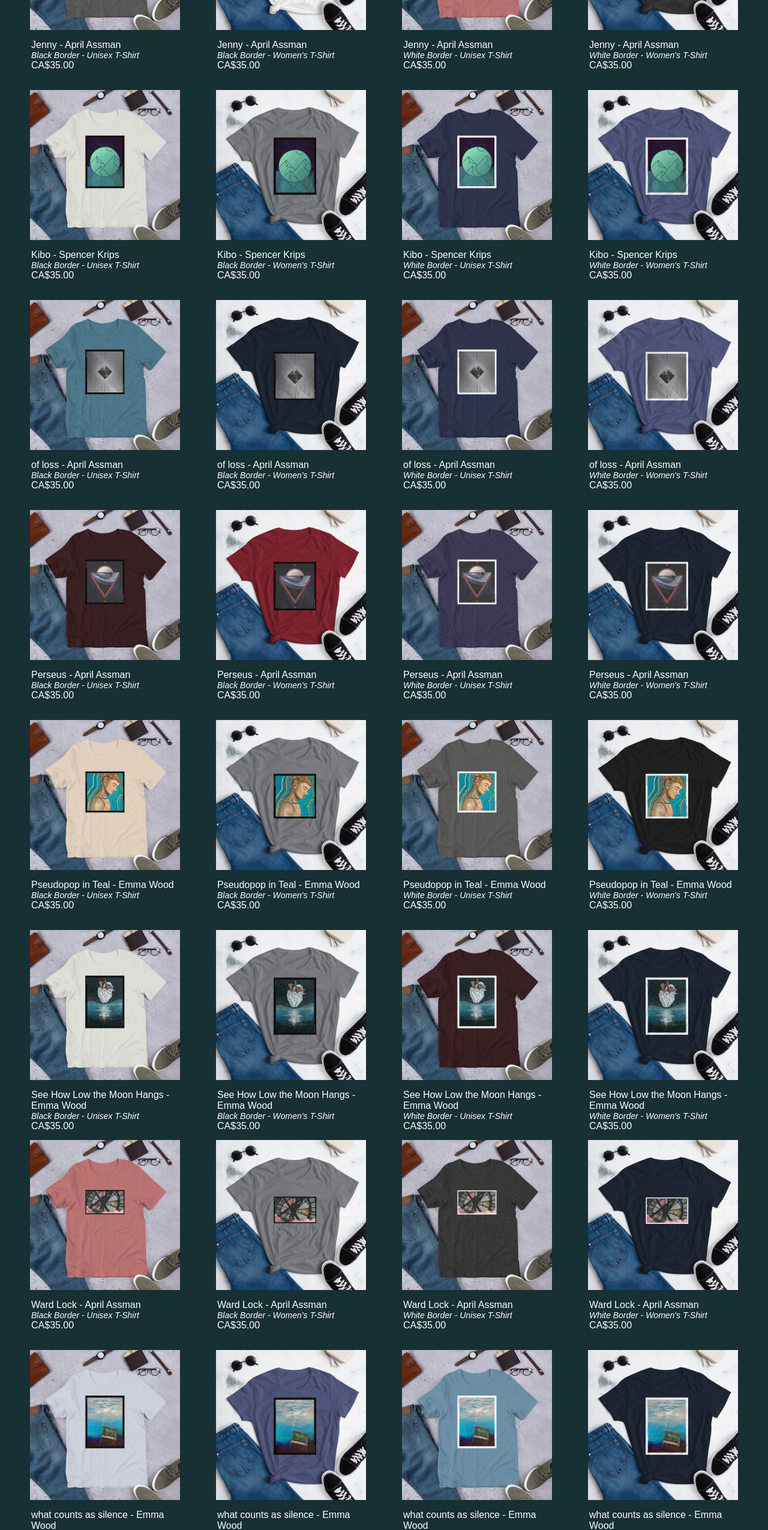
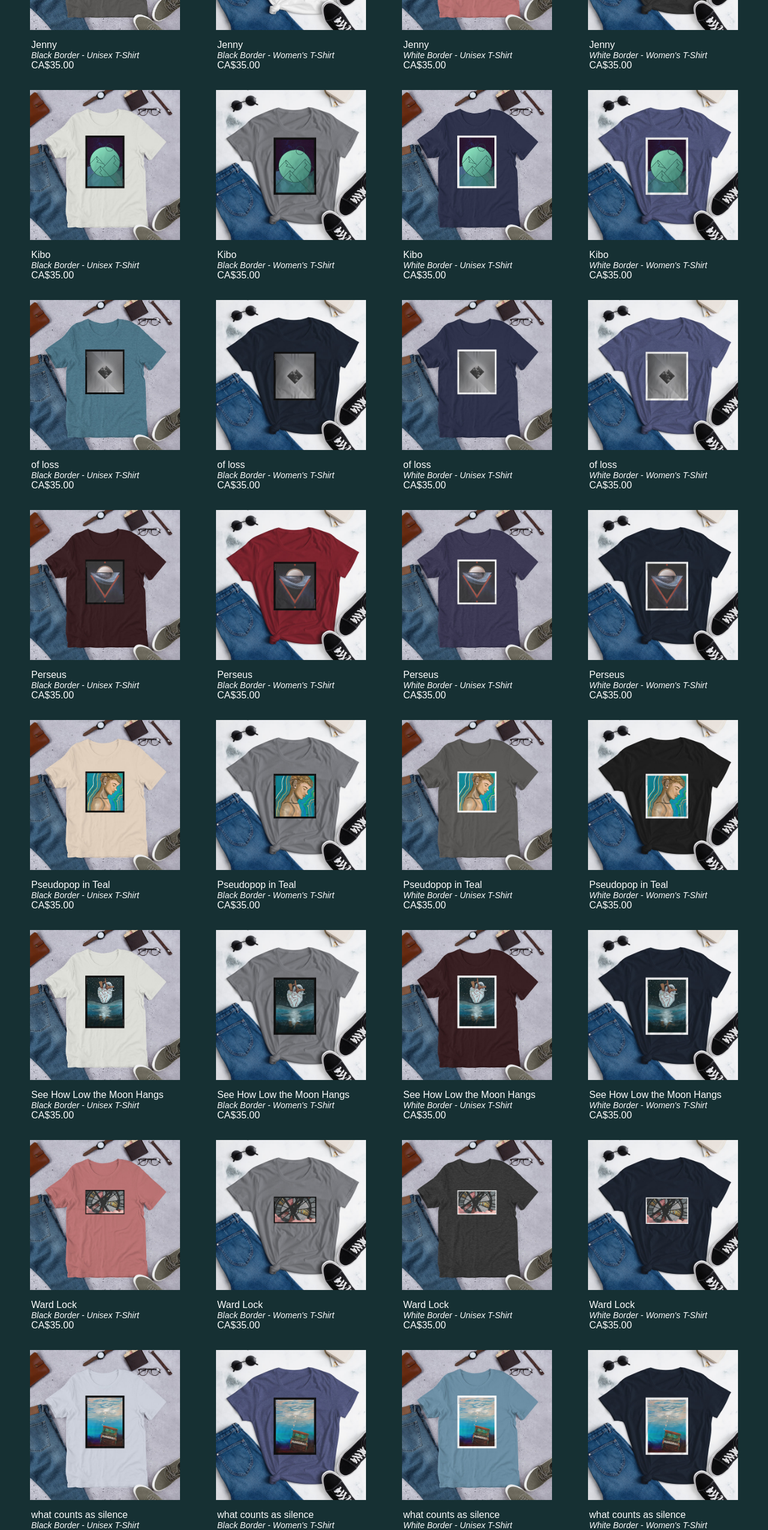
Before and after one commit to carmengoetz/spencer-krips-music, a Vue app: page /shop in a window 1280 px wide. Shown: the part 1095-3645 px from the top of the page at 60% size. Built offline with nearby package versions, Linux system fonts and the light colour scheme.

Commit message:
removed artist names form shirts

```diff
--- a/src/constants/shop.ts
+++ b/src/constants/shop.ts
@@ -118,7 +118,7 @@ export const Shop: Shop = {
       index: 8,
       id: 7584655278328,
       categories: [391403241720],
-      name: "Jenny - April Assman",
+      name: "Jenny",
       format: "Black Border - Unisex T-Shirt",
       price: 35,
       image: require("../assets/products/jenny-unisex-black.png"),
@@ -127,7 +127,7 @@ export const Shop: Shop = {
       index: 9,
       id: 7584651051256,
       categories: [391403241720],
-      name: "Jenny - April Assman",
+      name: "Jenny",
       format: "Black Border - Women's T-Shirt",
       price: 35,
       image: require("../assets/products/jenny-women-black.png"),
@@ -136,7 +136,7 @@ export const Shop: Shop = {
       index: 10,
       id: 7584654098680,
       categories: [391403241720],
-      name: "Jenny - April Assman",
+      name: "Jenny",
       format: "White Border - Unisex T-Shirt",
       price: 35,
       image: require("../assets/products/jenny-unisex-white.png"),
@@ -145,7 +145,7 @@ export const Shop: Shop = {
       index: 11,
       id: 7584650756344,
       categories: [391403241720],
-      name: "Jenny - April Assman",
+      name: "Jenny",
       format: "White Border - Women's T-Shirt",
       price: 35,
       image: require("../assets/products/jenny-women-white.png"),
@@ -154,7 +154,7 @@ export const Shop: Shop = {
       index: 12,
       id: 7584660881656,
       categories: [391403241720],
-      name: "Kibo - Spencer Krips",
+      name: "Kibo",
       format: "Black Border - Unisex T-Shirt",
       price: 35,
       image: require("../assets/products/kibo-unisex-black.png"),
@@ -163,7 +163,7 @@ export const Shop: Shop = {
       index: 13,
       id: 7584651542776,
       categories: [391403241720],
-      name: "Kibo - Spencer Krips",
+      name: "Kibo",
       format: "Black Border - Women's T-Shirt",
       price: 35,
       image: require("../assets/products/kibo-women-black.png"),
@@ -172,7 +172,7 @@ export const Shop: Shop = {
       index: 14,
       id: 7584657637624,
       categories: [391403241720],
-      name: "Kibo - Spencer Krips",
+      name: "Kibo",
       format: "White Border - Unisex T-Shirt",
       price: 35,
       image: require("../assets/products/kibo-unisex-white.png"),
@@ -181,7 +181,7 @@ export const Shop: Shop = {
       index: 15,
       id: 7584649904376,
       categories: [391403241720],
-      name: "Kibo - Spencer Krips",
+      name: "Kibo",
       format: "White Border - Women's T-Shirt",
       price: 35,
       image: require("../assets/products/kibo-women-white.png"),
@@ -190,7 +190,7 @@ export const Shop: Shop = {
       index: 16,
       id: 7584653574392,
       categories: [391403241720],
-      name: "of loss - April Assman",
+      name: "of loss",
       format: "Black Border - Unisex T-Shirt",
       price: 35,
       image: require("../assets/products/of-loss-unisex-black.png"),
@@ -199,7 +199,7 @@ export const Shop: Shop = {
       index: 17,
       id: 7584650526968,
       categories: [391403241720],
-      name: "of loss - April Assman",
+      name: "of loss",
       format: "Black Border - Women's T-Shirt",
       price: 35,
       image: require("../assets/products/of-loss-women-black.png"),
@@ -208,7 +208,7 @@ export const Shop: Shop = {
       index: 18,
       id: 7584653279480,
       categories: [391403241720],
-      name: "of loss - April Assman",
+      name: "of loss",
       format: "White Border - Unisex T-Shirt",
       price: 35,
       image: require("../assets/products/of-loss-unisex-white.png"),
@@ -217,7 +217,7 @@ export const Shop: Shop = {
       index: 19,
       id: 7584650166520,
       categories: [391403241720],
-      name: "of loss - April Assman",
+      name: "of loss",
       format: "White Border - Women's T-Shirt",
       price: 35,
       image: require("../assets/products/of-loss-women-white.png"),
@@ -226,7 +226,7 @@ export const Shop: Shop = {
       index: 20,
       id: 7584654000376,
       categories: [391403241720],
-      name: "Perseus - April Assman",
+      name: "Perseus",
       format: "Black Border - Unisex T-Shirt",
       price: 35,
       image: require("../assets/products/perseus-unisex-black.png"),
@@ -235,7 +235,7 @@ export const Shop: Shop = {
       index: 21,
       id: 7584650592504,
       categories: [391403241720],
-      name: "Perseus - April Assman",
+      name: "Perseus",
       format: "Black Border - Women's T-Shirt",
       price: 35,
       image: require("../assets/products/perseus-women-black.png"),
@@ -244,7 +244,7 @@ export const Shop: Shop = {
       index: 22,
       id: 7584653869304,
       categories: [391403241720],
-      name: "Perseus - April Assman",
+      name: "Perseus",
       format: "White Border - Unisex T-Shirt",
       price: 35,
       image: require("../assets/products/perseus-unisex-white.png"),
@@ -253,7 +253,7 @@ export const Shop: Shop = {
       index: 23,
       id: 7584650428664,
       categories: [391403241720],
-      name: "Perseus - April Assman",
+      name: "Perseus",
       format: "White Border - Women's T-Shirt",
       price: 35,
       image: require("../assets/products/perseus-women-white.png"),
@@ -262,7 +262,7 @@ export const Shop: Shop = {
       index: 24,
       id: 7584663732472,
       categories: [391403241720],
-      name: "Pseudopop in Teal - Emma Wood",
+      name: "Pseudopop in Teal",
       format: "Black Border - Unisex T-Shirt",
       price: 35,
       image: require("../assets/products/pseudopop-in-teal-unisex-black.png"),
@@ -271,7 +271,7 @@ export const Shop: Shop = {
       index: 25,
       id: 7584651870456,
       categories: [391403241720],
-      name: "Pseudopop in Teal - Emma Wood",
+      name: "Pseudopop in Teal",
       format: "Black Border - Women's T-Shirt",
       price: 35,
       image: require("../assets/products/pseudopop-in-teal-women-black.png"),
@@ -280,7 +280,7 @@ export const Shop: Shop = {
       index: 26,
       id: 7584662454520,
       categories: [391403241720],
-      name: "Pseudopop in Teal - Emma Wood",
+      name: "Pseudopop in Teal",
       format: "White Border - Unisex T-Shirt",
       price: 35,
       image: require("../assets/products/pseudopop-in-teal-unisex-white.png"),
@@ -289,7 +289,7 @@ export const Shop: Shop = {
       index: 27,
       id: 7584651804920,
       categories: [391403241720],
-      name: "Pseudopop in Teal - Emma Wood",
+      name: "Pseudopop in Teal",
       format: "White Border - Women's T-Shirt",
       price: 35,
       image: require("../assets/products/pseudopop-in-teal-women-white.png"),
@@ -298,7 +298,7 @@ export const Shop: Shop = {
       index: 28,
       id: 7584669139192,
       categories: [391403241720],
-      name: "See How Low the Moon Hangs - Emma Wood",
+      name: "See How Low the Moon Hangs",
       format: "Black Border - Unisex T-Shirt",
       price: 35,
       image: require("../assets/products/see-how-low-the-moon-hangs-unisex-black.png"),
@@ -307,7 +307,7 @@ export const Shop: Shop = {
       index: 29,
       id: 7584652165368,
       categories: [391403241720],
-      name: "See How Low the Moon Hangs - Emma Wood",
+      name: "See How Low the Moon Hangs",
       format: "Black Border - Women's T-Shirt",
       price: 35,
       image: require("../assets/products/see-how-low-the-moon-hangs-women-black.png"),
@@ -316,7 +316,7 @@ export const Shop: Shop = {
       index: 30,
       id: 7584666222840,
       categories: [391403241720],
-      name: "See How Low the Moon Hangs - Emma Wood",
+      name: "See How Low the Moon Hangs",
       format: "White Border - Unisex T-Shirt",
       price: 35,
       image: require("../assets/products/see-how-low-the-moon-hangs-unisex-white.png"),
@@ -325,7 +325,7 @@ export const Shop: Shop = {
       index: 31,
       id: 7584652034296,
       categories: [391403241720],
-      name: "See How Low the Moon Hangs - Emma Wood",
+      name: "See How Low the Moon Hangs",
       format: "White Border - Women's T-Shirt",
       price: 35,
       image: require("../assets/products/see-how-low-the-moon-hangs-women-white.png"),
@@ -334,7 +334,7 @@ export const Shop: Shop = {
       index: 32,
       id: 7584653050104,
       categories: [391403241720],
-      name: "Ward Lock - April Assman",
+      name: "Ward Lock",
       format: "Black Border - Unisex T-Shirt",
       price: 35,
       image: require("../assets/products/ward-lock-unisex-black.png"),
@@ -343,7 +343,7 @@ export const Shop: Shop = {
       index: 33,
       id: 7584649740536,
       categories: [391403241720],
-      name: "Ward Lock - April Assman",
+      name: "Ward Lock",
       format: "Black Border - Women's T-Shirt",
       price: 35,
       image: require("../assets/products/ward-lock-women-black.png"),
@@ -352,7 +352,7 @@ export const Shop: Shop = {
       index: 34,
       id: 7584652787960,
       categories: [391403241720],
-      name: "Ward Lock - April Assman",
+      name: "Ward Lock",
       format: "White Border - Unisex T-Shirt",
       price: 35,
       image: require("../assets/products/ward-lock-unisex-white.png"),
@@ -361,7 +361,7 @@ export const Shop: Shop = {
       index: 35,
       id: 7584650002680,
       categories: [391403241720],
-      name: "Ward Lock - April Assman",
+      name: "Ward Lock",
       format: "White Border - Women's T-Shirt",
       price: 35,
       image: require("../assets/products/ward-lock-women-white.png"),
@@ -370,7 +370,7 @@ export const Shop: Shop = {
       index: 36,
       id: 7584673988856,
       categories: [391403241720],
-      name: "what counts as silence - Emma Wood",
+      name: "what counts as silence",
       format: "Black Border - Unisex T-Shirt",
       price: 35,
       image: require("../assets/products/what-counts-as-silence-unisex-black.png"),
@@ -379,7 +379,7 @@ export const Shop: Shop = {
       index: 37,
       id: 7584652361976,
       categories: [391403241720],
-      name: "what counts as silence - Emma Wood",
+      name: "what counts as silence",
       format: "Black Border - Women's T-Shirt",
       price: 35,
       image: require("../assets/products/what-counts-as-silence-women-black.png"),
@@ -388,7 +388,7 @@ export const Shop: Shop = {
       index: 38,
       id: 7584672022776,
       categories: [391403241720],
-      name: "what counts as silence - Emma Wood",
+      name: "what counts as silence",
       format: "White Border - Unisex T-Shirt",
       price: 35,
       image: require("../assets/products/what-counts-as-silence-unisex-white.png"),
@@ -397,7 +397,7 @@ export const Shop: Shop = {
       index: 39,
       id: 7584652493048,
       categories: [391403241720],
-      name: "what counts as silence - Emma Wood",
+      name: "what counts as silence",
       format: "White Border - Women's T-Shirt",
       price: 35,
       image: require("../assets/products/what-counts-as-silence-women-white.png"),
```
